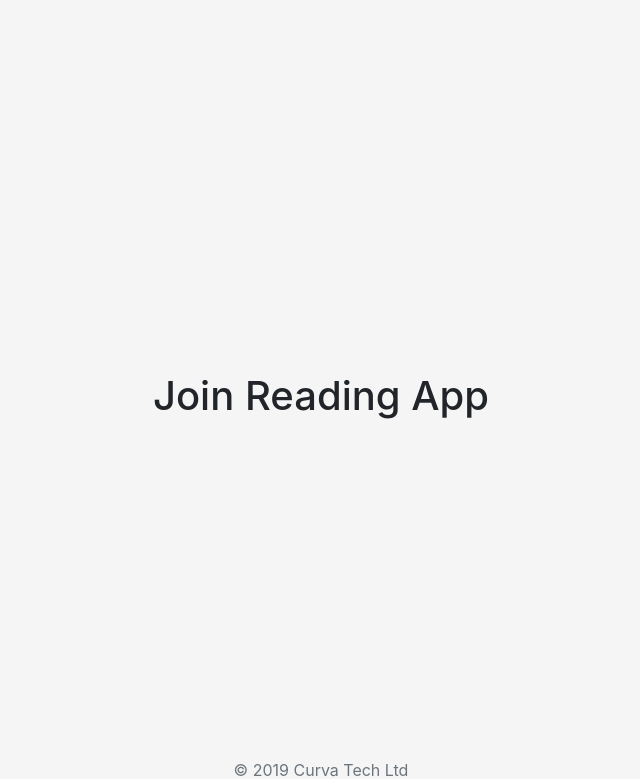
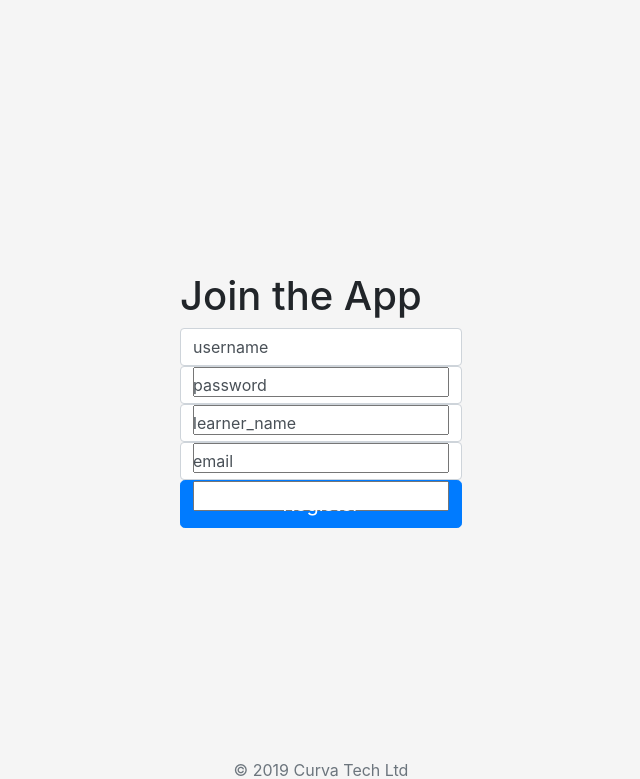
Before and after one commit to maryannh/baxi2, a Flask app: template templates/join.html in a window 1280 px wide. Shown: the top 779 px of the page, without its empty margins (319-959 px from the left). Run offline with Flask 2, Linux system fonts and the light colour scheme; the template is opened without the code that fills it: values that come from a table or form of the project are taken from there, others are empty; some libraries are stand-ins or nearby versions.

Commit message:
add registration form

```diff
--- a/app.py
+++ b/app.py
@@ -2,13 +2,10 @@ from flask import Flask, render_template
 from flask_simplelogin import SimpleLogin, is_logged_in, login_required
 from pymongo import MongoClient
 from forms import join
-from functions import get_user
+from werkzeug.security import check_password_hash, generate_password_hash
 
 app = Flask(__name__)
 app.config['SECRET_KEY'] = 'something-secret'
-app.config['SIMPLELOGIN_USERNAME'] = 'chuck'
-app.config['SIMPLELOGIN_PASSWORD'] = 'norris'
-
 
 client = MongoClient("mongodb+srv://maryann:3j69q28gzRCbJxwo@cluster1-pdojm.mongodb.net/test?retryWrites=true")
 db = client.dandelion
@@ -22,9 +19,20 @@ def index():
 @app.route('/join', methods=('GET', 'POST'))
 def join():
     form = join()
-    users = get_users()
-    # get list of users to user in validator
     if form.validate_on_submit():
+        # get form data
+        username = form.username.data
+        learner_name = form.learner_name.data
+        email = form.email.data
+        hashed_password = generate_password_hash(form.password.data)
+        # add form data to database
+        info = {
+            "username": username,
+            "password": hashed_password,
+            "email": email,
+            "learner_name": learner_name
+        }
+        db.users.insert(info)
         return redirect('/dashboard')
     return render_template('join.html', users=users, form=form)
 
--- a/forms.py
+++ b/forms.py
@@ -1,10 +1,10 @@
 from flask_wtf import FlaskForm
 from wtforms import StringField
-from wtforms.validators import DataRequired, Email, Length
+from wtforms.validators import DataRequired, Email, Length, NoneOf
 from functions import get_users
 
 class join(FlaskForm):
-    username = StringField('username', validators=[DataRequired()])
+    username = StringField('username', validators=[NoneOf(get_users, message="This username is already in use, please pick another one")])
     password = StringField('password', validators=[Length(min=8, message="Please make sure your password has eight letters or more")])
     learner_name = StringField('learner_name', validators=[DataRequired()])
     email = StringField('email', validators=[Email()])
--- a/templates/join.html
+++ b/templates/join.html
@@ -6,5 +6,22 @@ title
 {% endblock %}
 {% block content %}
 
-<h1>Join Reading App</h1>
+<h1>Join the App</h1>
+
+
+<form action="/join" method="post">
+<div class="form-control">{{form.username.label}}<br>
+          {{ form.username }}</div>
+
+      <div class="form-control">{{form.password.label}}<br> {{ form.password }}</div>
+
+    <!-- remove this if it's not an educational app -->
+    <div class="form-control">{{form.learner_name.label}}<br>
+          {{ form.learner_name }}</div>
+
+      <div class="form-control">{{form.email.label}}<br> {{ form.email }}</div>
+
+     <button class="btn btn-lg btn-primary btn-block" type="submit">Register</button>
+</form>
+
 {% endblock %}
```
